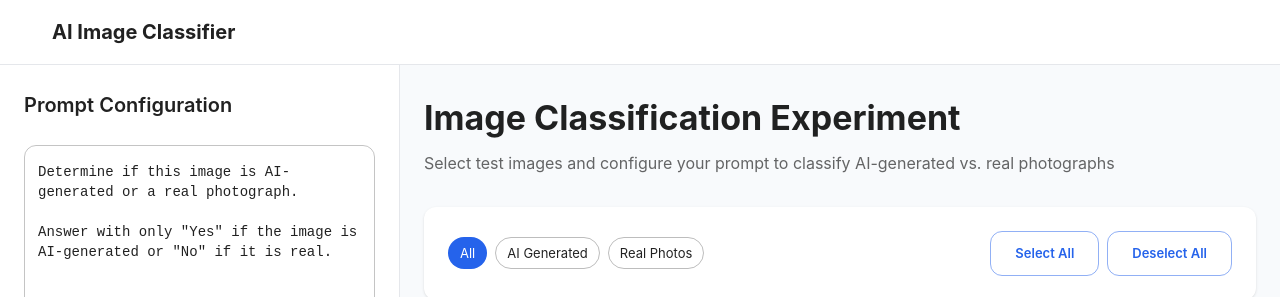
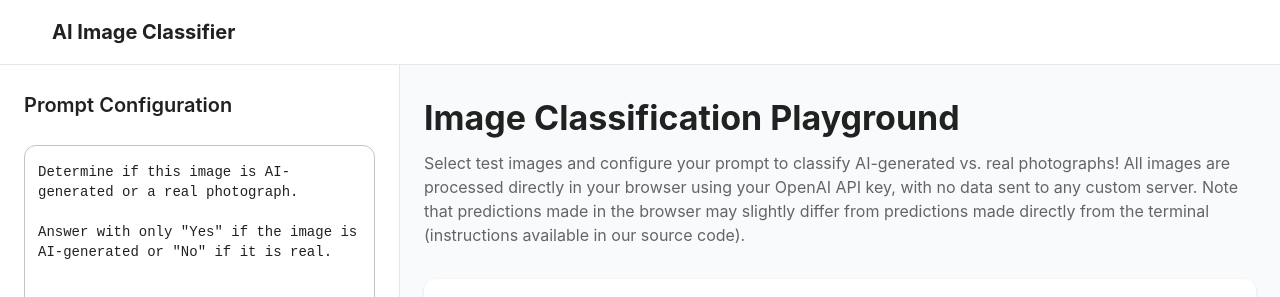
Before and after one commit to ML72/AI-Image-Classifier-Playground, a React (Vite) app: page / in a window 1280 px wide. Shown: the top 297 px of the page. Built offline with nearby package versions, Linux system fonts and the light colour scheme; some icons are missing.

Commit message:
Update text

```diff
--- a/src/App.tsx
+++ b/src/App.tsx
@@ -499,10 +499,11 @@ function App() {
                 {/* Page Title */}
                 <Box sx={{ mb: 4 }}>
                   <Typography variant="h4" gutterBottom>
-                    Image Classification Experiment
+                    Image Classification Playground
                   </Typography>
                   <Typography variant="body1" color="text.secondary">
-                    Select test images and configure your prompt to classify AI-generated vs. real photographs
+                    Select test images and configure your prompt to classify AI-generated vs. real photographs! All images are processed directly in your browser using your OpenAI API key, with no data sent to any custom server.
+                    Note that predictions made in the browser may slightly differ from predictions made directly from the terminal (instructions available in our source code).
                   </Typography>
                 </Box>
 
```
